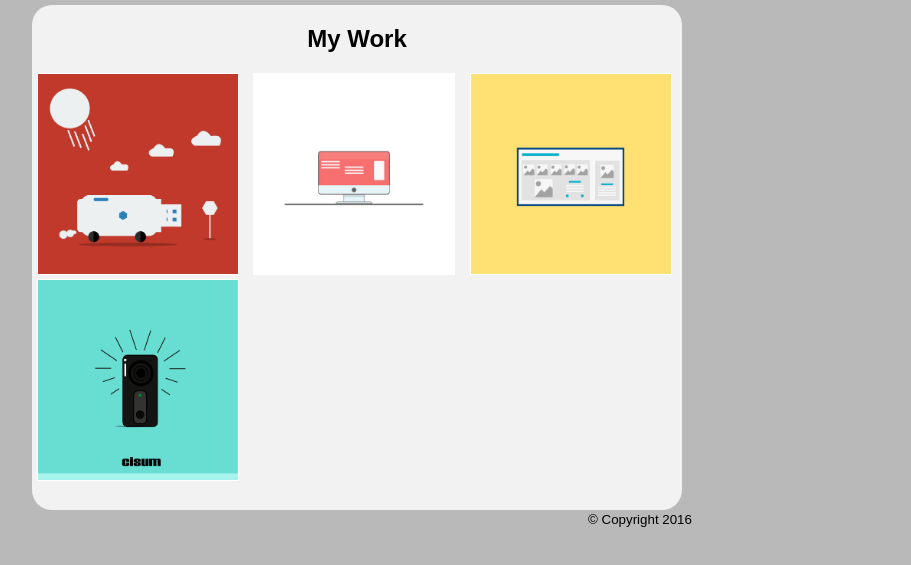
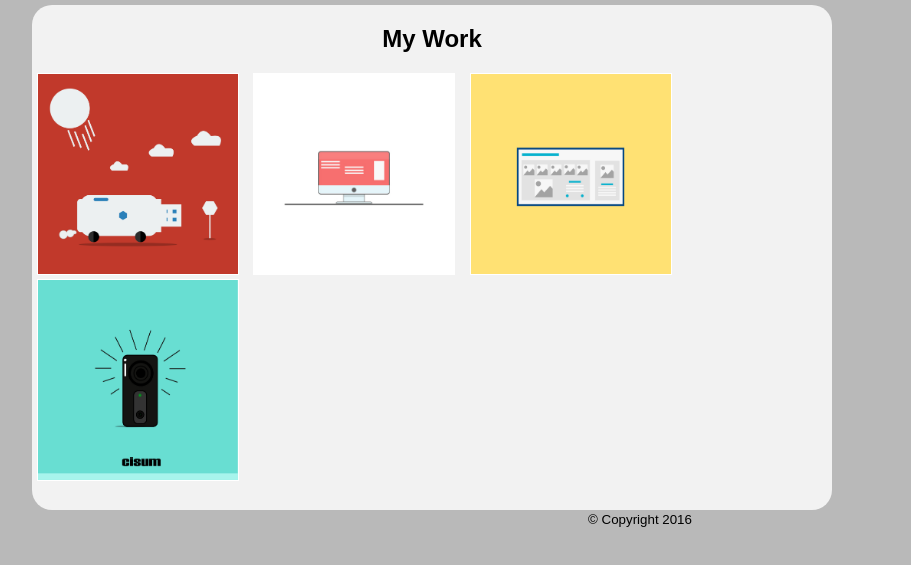
Before and after one commit to amanfolab/amanfolab.github.io, a plain HTML site: page index.html in a window 1280 px wide. Shown: the part 87-652 px from the top of the page, 0-911 px from the left. Drawn offline with Linux system fonts and the light colour scheme.

Commit message:
Update main.css

```diff
--- a/donatello/main.css
+++ b/donatello/main.css
@@ -61,7 +61,7 @@ margin : 0;
 
 .album {
    background-color: #f2f2f2;
-   max-width: 650px;
+   max-width: 800px;
    margin-right : auto;
    border-radius: 20px;
 }
```
